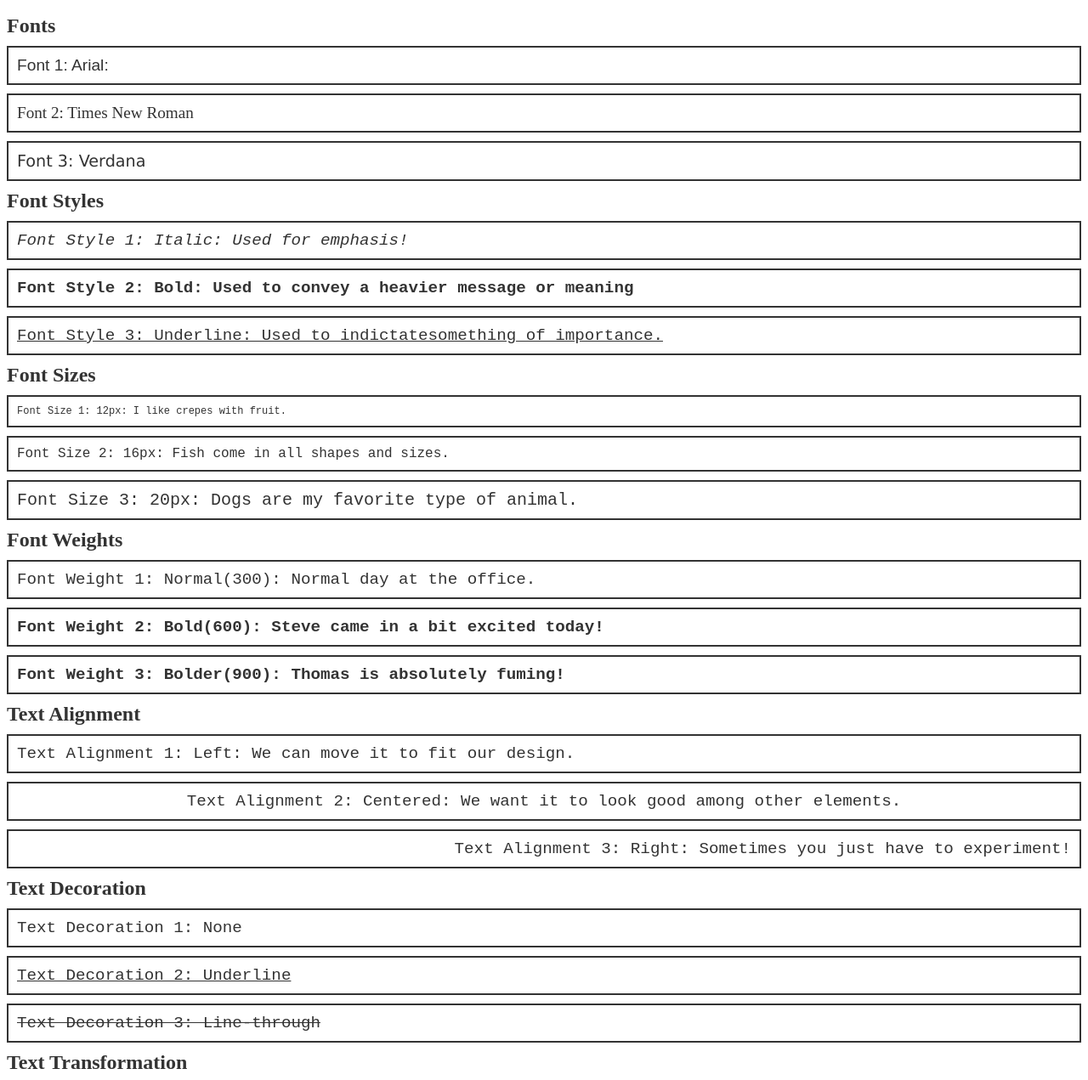
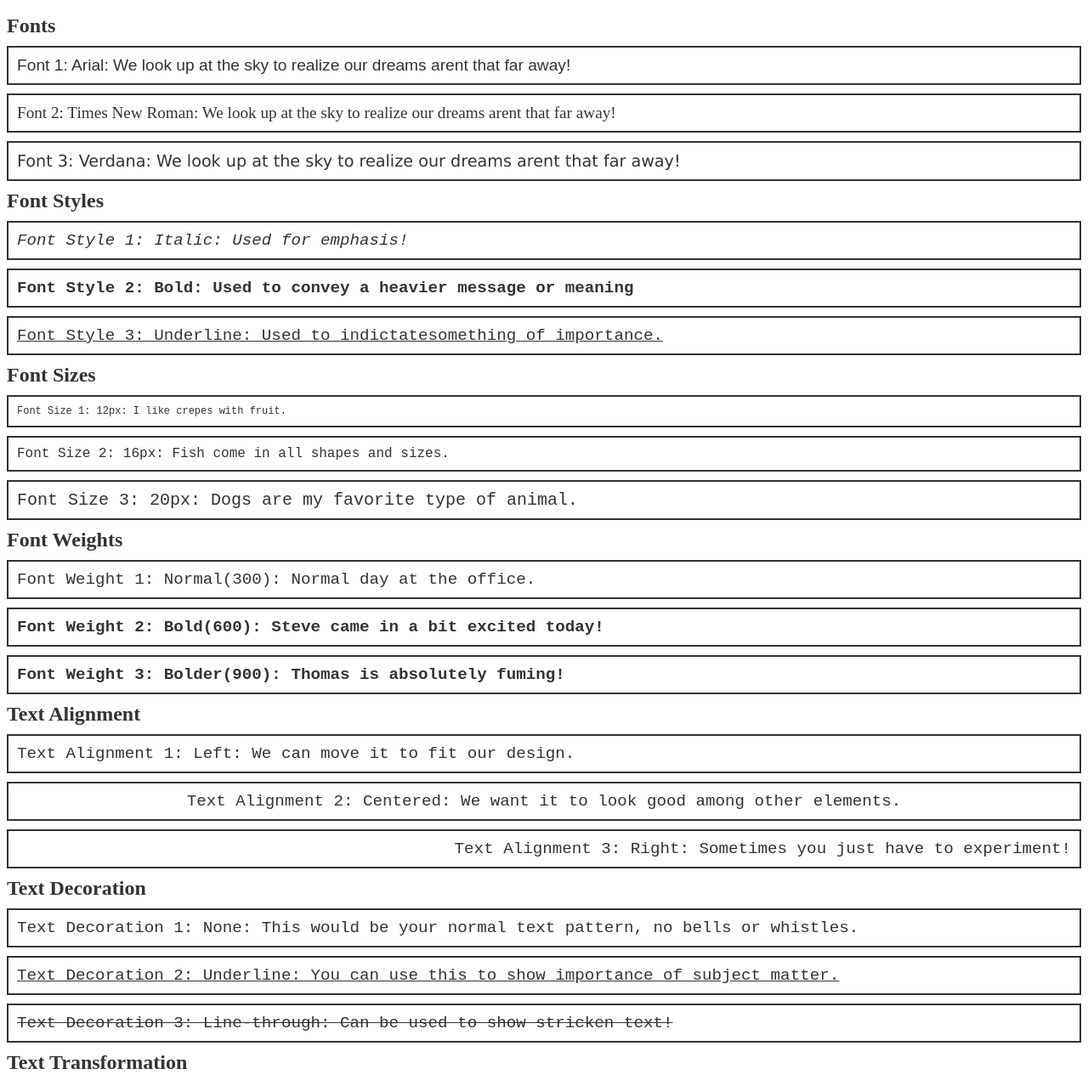
Before and after one commit to TypeTypen/Projects, a plain HTML site: page Portfolio/DesignSite.html in a window 1280 px wide. Shown: the part 1217-2488 px from the top of the page at 85% size. Drawn offline with Linux system fonts and the light colour scheme.

Commit message:
Added a few lines to the font area.

```diff
--- a/Portfolio/DesignSite.html
+++ b/Portfolio/DesignSite.html
@@ -49,9 +49,9 @@
 <!--Fonts section-->
 <section class="fonts" class="location">
     <h2>Fonts</h2>
-    <p id="arial">Font 1: Arial: </p>
-    <p id="times">Font 2: Times New Roman</p>
-    <p id="verdana">Font 3: Verdana</p>
+    <p id="arial">Font 1: Arial: We look up at the sky to realize our dreams arent that far away!</p>
+    <p id="times">Font 2: Times New Roman: We look up at the sky to realize our dreams arent that far away!</p>
+    <p id="verdana">Font 3: Verdana: We look up at the sky to realize our dreams arent that far away!</p>
 </section>
 <!--Font styles section-->
 <section class="font-styles">
@@ -84,9 +84,9 @@
 <!--Text decoration section-->
 <section class="text-decoration">
     <h2>Text Decoration</h2>
-    <p>Text Decoration 1: None</p>
-    <p id="underline">Text Decoration 2: Underline</p>
-    <p id="line-through">Text Decoration 3: Line-through</p>
+    <p>Text Decoration 1: None: This would be your normal text pattern, no bells or whistles.</p>
+    <p id="underline">Text Decoration 2: Underline: You can use this to show importance of subject matter.</p>
+    <p id="line-through">Text Decoration 3: Line-through: Can  be used to show stricken text!</p>
 </section>
 <!--Text transformation section-->
 <section class="text-transformation">
```
